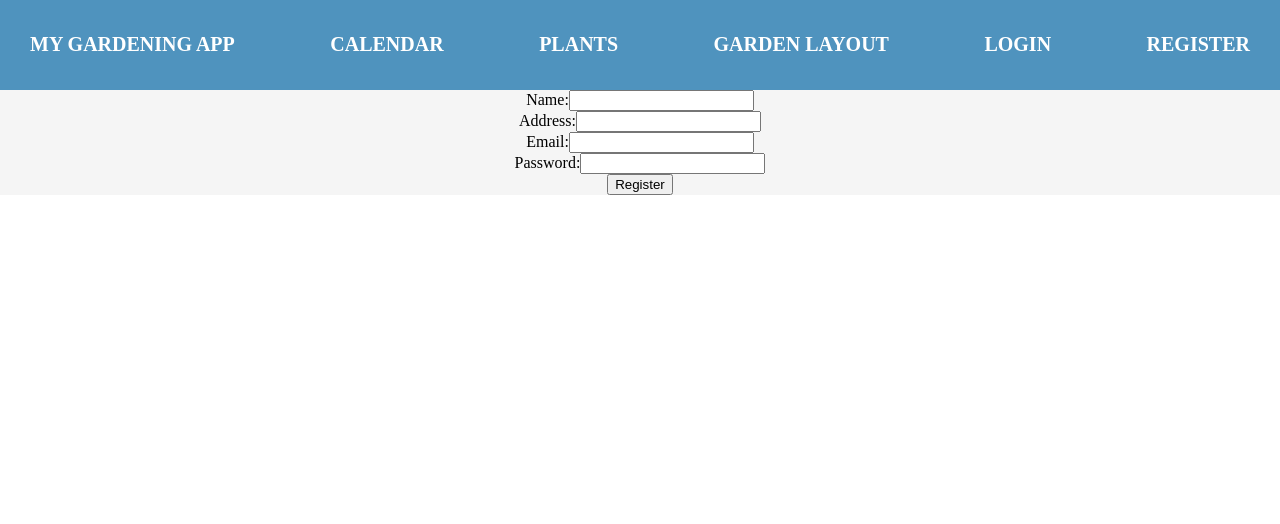
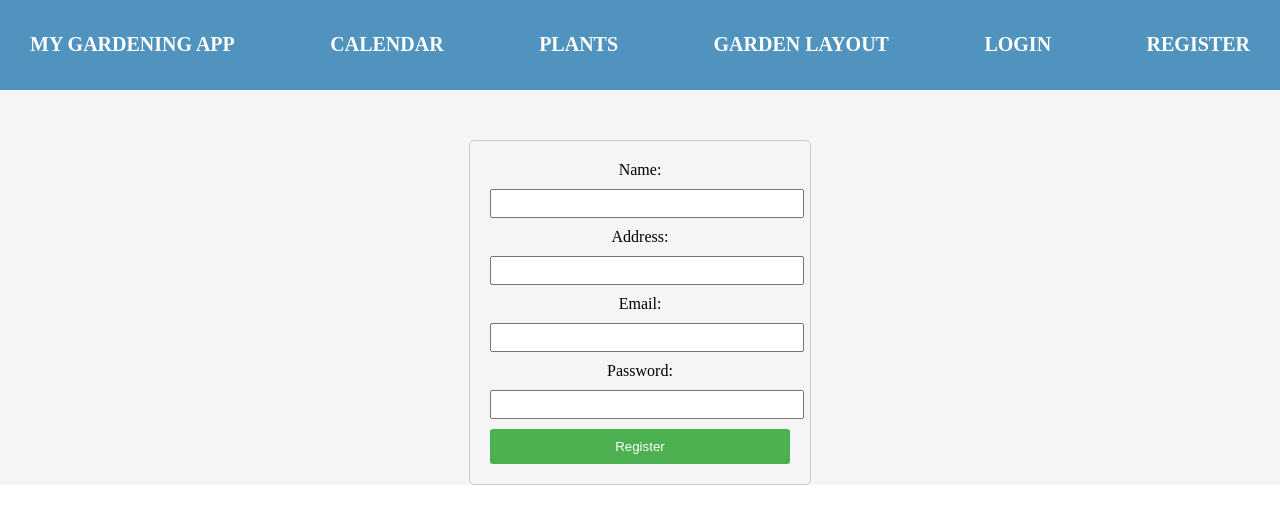
Before and after one commit to windtronic/garden_front_end, a React (Create React App) app in the folder garden_front_end/: page /Register in a window 1280 px wide. Shown: the top 524 px of the page. Built offline with nearby package versions, Linux system fonts and the light colour scheme.

Commit message:
css for login and register

```diff
--- a/garden_front_end/src/App.css
+++ b/garden_front_end/src/App.css
@@ -241,3 +241,84 @@ div.rbc-today {
 .cell:last-child {
   border-right: none;
 }
+
+
+
+/* Styles for Login component */
+
+
+.login-card {
+  border: 1px solid #ccc;
+  border-radius: 5px;
+  padding: 20px;
+  width: 300px;
+  margin: 0 auto;
+  margin-top: 50px;
+}
+
+.login-card label {
+  display: block;
+  margin-bottom: 10px;
+}
+
+.login-card input[type="text"],
+.login-card input[type="password"] {
+  display: block;
+  width: 100%;
+  padding: 5px;
+  margin-bottom: 10px;
+}
+
+.login-card button[type="submit"] {
+  display: block;
+  width: 100%;
+  padding: 10px;
+  background-color: #4CAF50;
+  color: white;
+  border: none;
+  border-radius: 3px;
+  cursor: pointer;
+}
+
+
+/* Styles for Register component */
+
+
+.register-card {
+  border: 1px solid #ccc;
+  border-radius: 5px;
+  padding: 20px;
+  width: 300px;
+  margin: 0 auto;
+  margin-top: 50px;
+}
+
+.register-card label {
+  display: block;
+  margin-bottom: 10px;
+}
+
+.register-card input[type="text"],
+.register-card input[type="email"],
+.register-card input[type="password"] {
+  display: block;
+  width: 100%;
+  padding: 5px;
+  margin-bottom: 10px;
+}
+
+.register-card button[type="submit"] {
+  display: block;
+  width: 100%;
+  padding: 10px;
+  background-color: #4CAF50;
+  color: white;
+  border: none;
+  border-radius: 3px;
+  cursor: pointer;
+}
+
+.register-card .error {
+  color: red;
+  margin-bottom: 10px;
+}
--- a/garden_front_end/src/components/Login.jsx
+++ b/garden_front_end/src/components/Login.jsx
@@ -10,7 +10,7 @@ function Login() {
 
   function handleSubmit(event) {
     event.preventDefault();
-    if (email == 'fake@email.com' && password == 'fake123') {
+    if (email === 'fake@email.com' && password === 'fake123') {
       navigate('/');
     } else {
       setError('Invalid email or password.');
@@ -18,20 +18,20 @@ function Login() {
   }
 
   return (
+    <div className="login-card">
       <form onSubmit={handleSubmit}>
         <label>
           Email:
           <input type="text" value={email} onChange={event => setEmail(event.target.value)} />
         </label>
-      <br />
         <label>
           Password:
           <input type="password" value={password} onChange={event => setPassword(event.target.value)} />
         </label>
-      <br />
-       {error && <div>{error}</div>}
+        {error && <div style={{ color: 'red' }}>{error}</div>}
         <button type="submit">Login</button>
       </form>
+    </div>
   );
 }
 
--- a/garden_front_end/src/components/Register.jsx
+++ b/garden_front_end/src/components/Register.jsx
@@ -35,31 +35,26 @@ function Register() {
   }
 
   return (
-    <form onSubmit={handleSubmit}>
-      <label>
-        Name:
-        <input type="text" value={name} onChange={event => setName(event.target.value)} />
-      </label>
-      <br />
-      <label>
-        Address:
-        <input type="text" value={address} onChange={event => setAddress(event.target.value)} />
-      </label>
-      <br />
-      <label>
-        Email:
-        <input type="email" value={email} onChange={event => setEmail(event.target.value)} />
-      </label>
-      <br />
-      <label>
-        Password:
-        <input type="password" value={password} onChange={event => setPassword(event.target.value)} />
-      </label>
-      <br />
-      {error && <div>{error}</div>}
-      <button type="submit">Register</button>
-    </form>
+    <div className="register-card">
+      <form onSubmit={handleSubmit}>
+        <label htmlFor="name">Name:</label>
+        <input type="text" id="name" value={name} onChange={event => setName(event.target.value)} />
+
+        <label htmlFor="address">Address:</label>
+        <input type="text" id="address" value={address} onChange={event => setAddress(event.target.value)} />
+
+        <label htmlFor="email">Email:</label>
+        <input type="email" id="email" value={email} onChange={event => setEmail(event.target.value)} />
+
+        <label htmlFor="password">Password:</label>
+        <input type="password" id="password" value={password} onChange={event => setPassword(event.target.value)} />
+
+        {error && <div className="error">{error}</div>}
+        <button type="submit">Register</button>
+      </form>
+    </div>
   );
 }
 
+
 export default Register;
```
Lines whose indentation alone changed are shown as unchanged.
